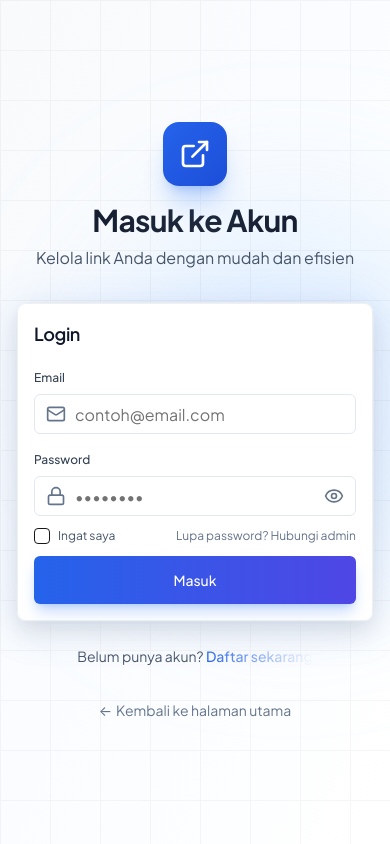
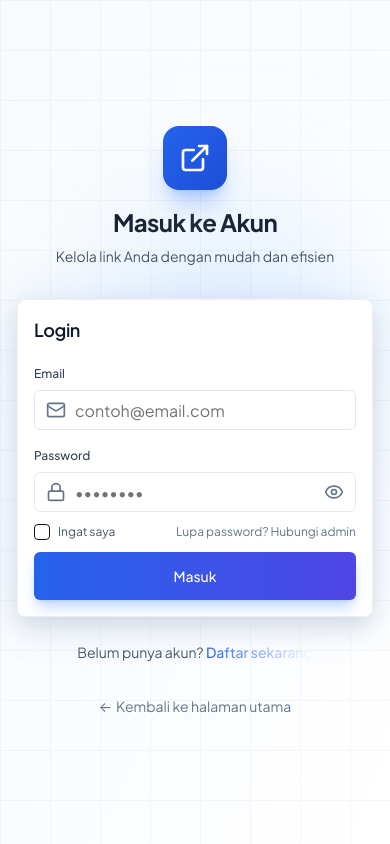
Before and after one commit to 9arifrah/svlink, a Next.js app: page /login in a window 390 px wide. Built offline with nearby package versions, Linux system fonts and the light colour scheme.

Commit message:
fix: responsive gradient orbs and heading on login page
- Orbs: w-64/w-56 mobile → w-96/w-80 desktop
- h1: text-2xl mobile → text-3xl desktop
- Subtitle: text-sm mobile → text-base desktop

```diff
--- a/app/login/page.tsx
+++ b/app/login/page.tsx
@@ -17,9 +17,9 @@ export default function LoginPage() {
         />
 
         {/* Animated gradient orbs */}
-        <div className="absolute top-1/4 left-1/4 w-96 h-96 bg-brand-300 rounded-full mix-blend-multiply filter blur-3xl opacity-20 animate-float" />
-        <div className="absolute bottom-1/4 right-1/4 w-96 h-96 bg-accent-300 rounded-full mix-blend-multiply filter blur-3xl opacity-20 animate-float" style={{ animationDelay: '2s' }} />
-        <div className="absolute top-1/2 left-1/2 w-80 h-80 bg-success-200 rounded-full mix-blend-multiply filter blur-3xl opacity-15 animate-float" style={{ animationDelay: '4s' }} />
+        <div className="absolute top-1/4 left-1/4 w-64 h-64 sm:w-96 sm:h-96 bg-brand-300 rounded-full mix-blend-multiply filter blur-3xl opacity-20 animate-float" />
+        <div className="absolute bottom-1/4 right-1/4 w-64 h-64 sm:w-96 sm:h-96 bg-accent-300 rounded-full mix-blend-multiply filter blur-3xl opacity-20 animate-float" style={{ animationDelay: '2s' }} />
+        <div className="absolute top-1/2 left-1/2 w-56 h-56 sm:w-80 sm:h-80 bg-success-200 rounded-full mix-blend-multiply filter blur-3xl opacity-15 animate-float" style={{ animationDelay: '4s' }} />
       </div>
 
       <div className="w-full max-w-md relative z-10">
@@ -28,10 +28,10 @@ export default function LoginPage() {
           <div className="mx-auto mb-4 inline-flex h-16 w-16 items-center justify-center rounded-2xl bg-gradient-to-br from-brand-600 to-brand-700 shadow-xl shadow-brand-500/30 transition-transform duration-300 hover:scale-105 hover:rotate-3">
             <ExternalLink className="h-8 w-8 text-white" />
           </div>
-          <h1 className="text-3xl font-bold bg-gradient-to-r from-slate-900 via-slate-800 to-slate-900 bg-clip-text text-transparent">
+          <h1 className="text-2xl sm:text-3xl font-bold bg-gradient-to-r from-slate-900 via-slate-800 to-slate-900 bg-clip-text text-transparent">
             Masuk ke Akun
           </h1>
-          <p className="mt-2 text-slate-600">
+          <p className="mt-2 text-sm sm:text-base text-slate-600">
             Kelola link Anda dengan mudah dan efisien
           </p>
         </div>
```
